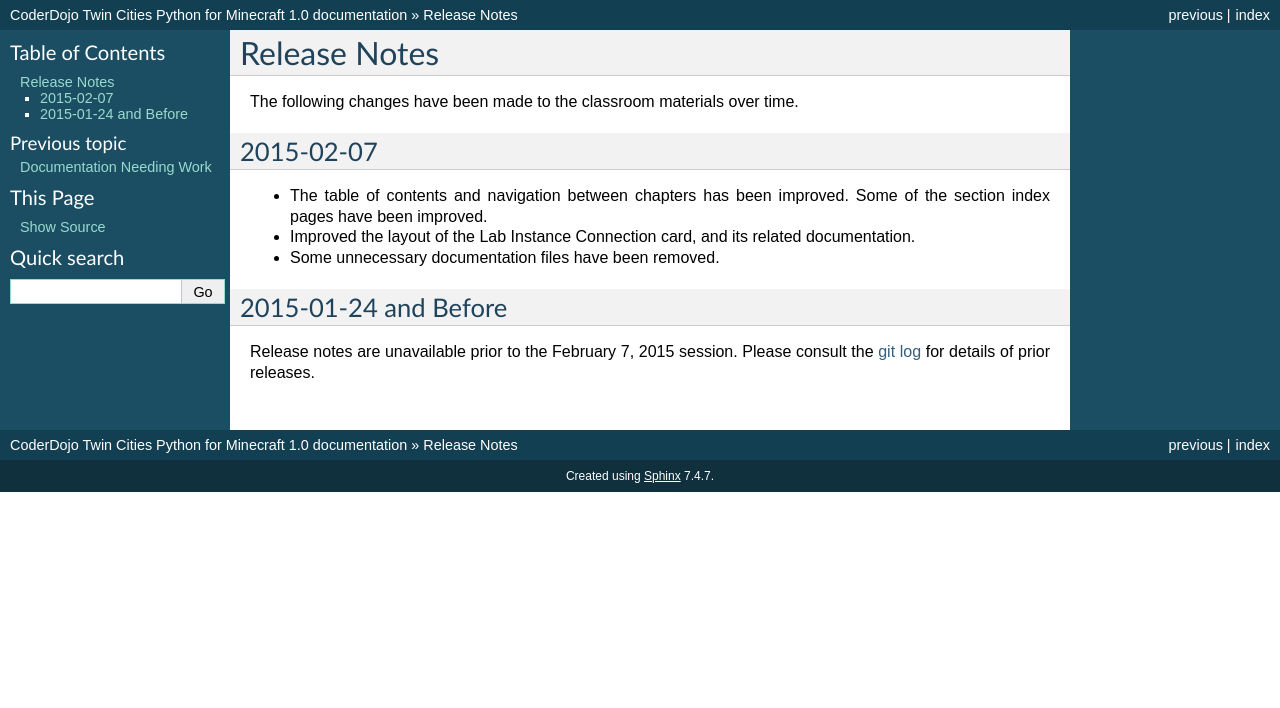
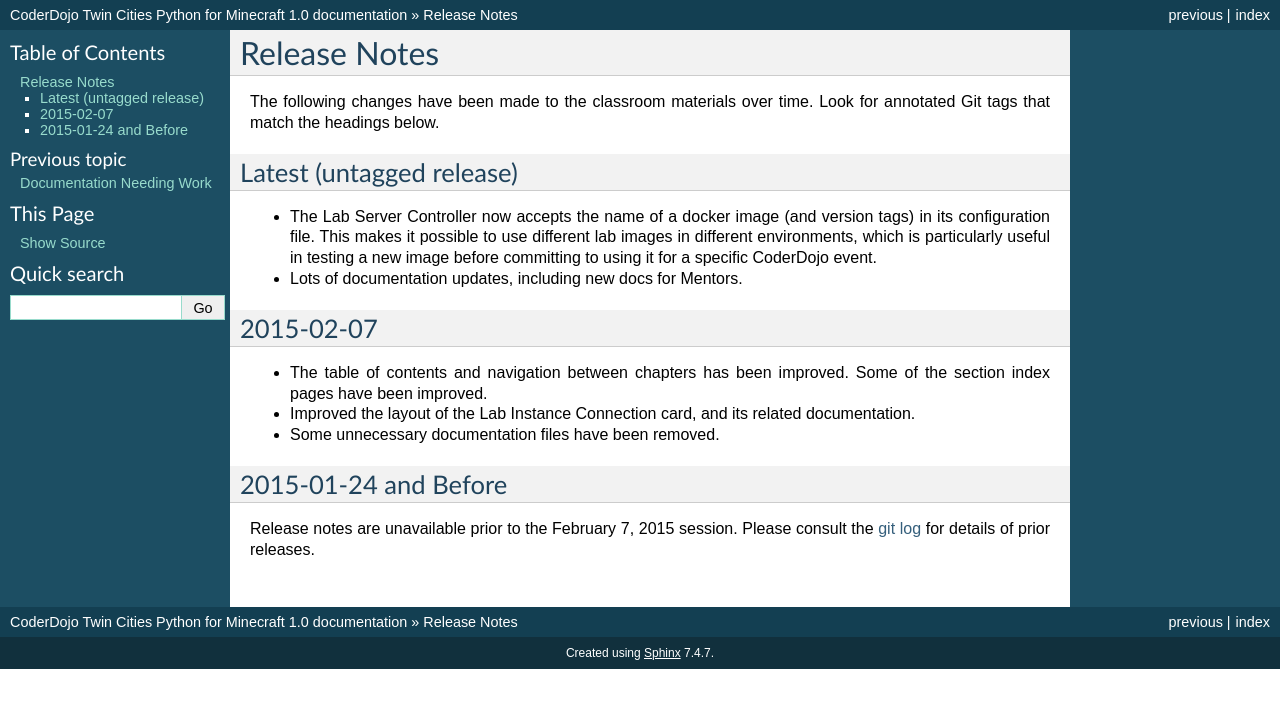
Before and after one commit to CoderDojoTC/python-minecraft, a Sphinx documentation site: the page built from docs/release-notes.rst, in a window 1280 px wide. Shown: the top 708 px of the page. Built offline with Sphinx 7.4.7, drawn with Linux system fonts in a browser that asks for light colours.

Commit message:
Updated release notes for prior two merges.

```diff
--- a/docs/release-notes.rst
+++ b/docs/release-notes.rst
@@ -3,7 +3,19 @@
 ===============
 
 The following changes have been made to the classroom materials over
-time.
+time. Look for annotated Git tags that match the headings below.
+
+
+Latest (untagged release)
+=========================
+
+* The Lab Server Controller now accepts the name of a docker image
+  (and version tags) in its configuration file. This makes it possible
+  to use different lab images in different environments, which is
+  particularly useful in testing a new image before committing to
+  using it for a specific CoderDojo event.
+
+* Lots of documentation updates, including new docs for Mentors.
 
 
 2015-02-07
```
